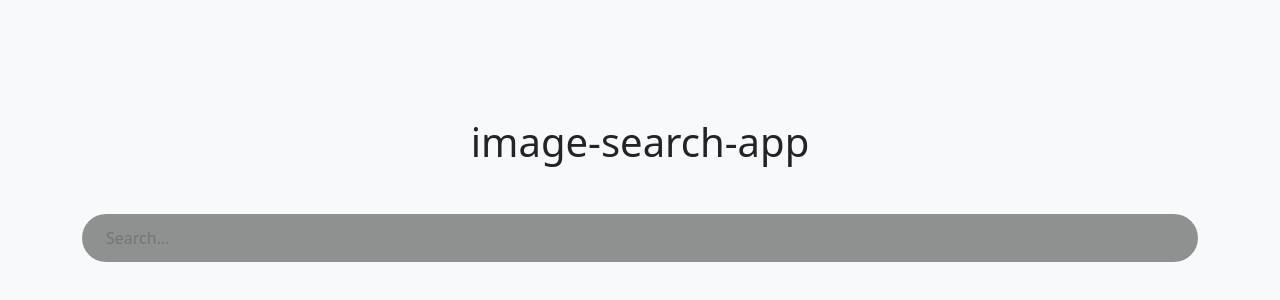
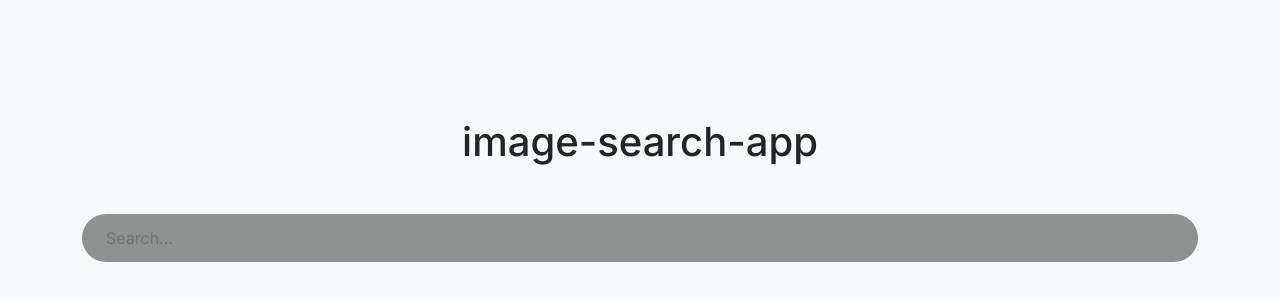
Before and after one commit to grzegorzxpatyk/image-search-app, a React (Create React App) app: page / in a window 1280 px wide. Shown: the part 210-510 px from the top of the page. Built offline with nearby package versions, Linux system fonts and the light colour scheme.

Commit message:
cleanup & add font-family

```diff
--- a/src/App.scss
+++ b/src/App.scss
@@ -1,21 +1,8 @@
 @import '~bootstrap/scss/bootstrap';
-
-// body {
-//     height: 100%;
-//     background-color: rgba(255, 17, 0, 0.479);
-// }
-
-// #root {
-// height: 100vh;
-// background-color: rgba(235, 147, 31, 0.63);
-// width: auto;
-// }
+@import './scss/variables';
 
 #App {
     min-height: 100vh;
     height: 100%;
-    //     background: #47bd2a99;
-    // & * {
-    //     transform: translate(0, 20vh);
-    // }
+    font-family: $font-family-inter;
 }
```
